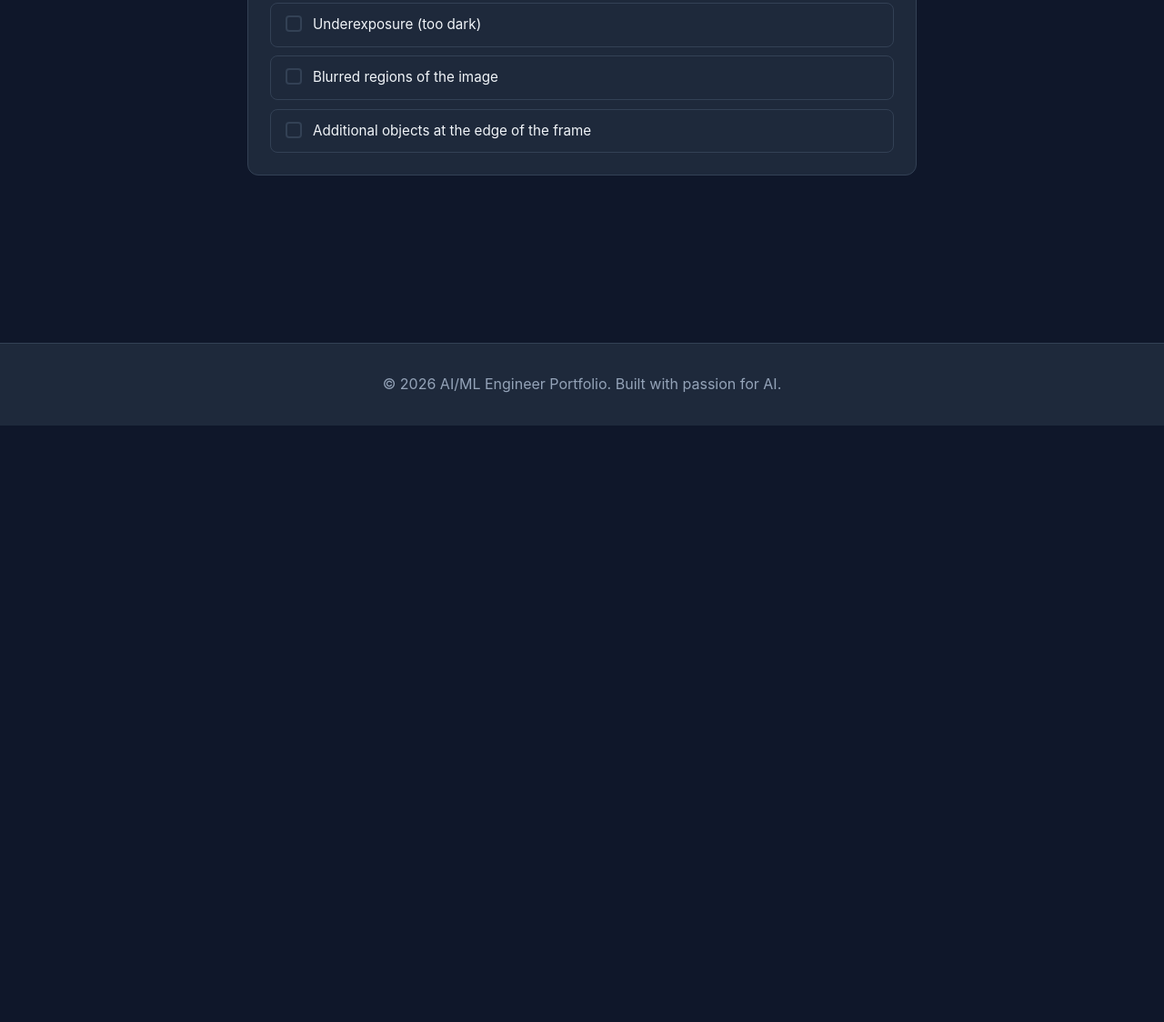
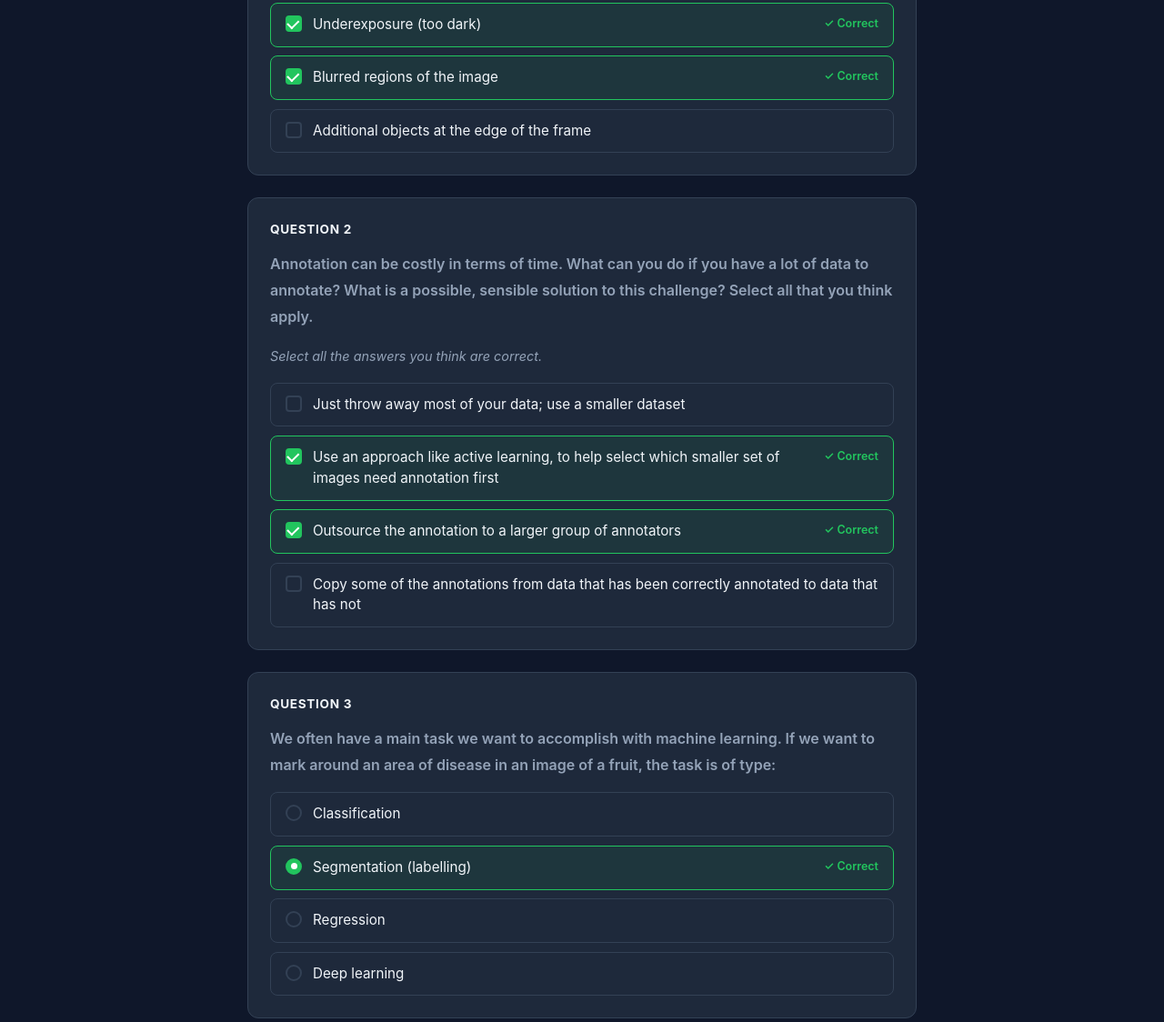
Before and after one commit to okwow123/okwow123.github.io, a plain HTML site: page posts/ml-experimental-design.html in a window 1280 px wide. Shown: the part 738-1862 px from the top of the page at 91% size. Before the commit the page ends 1206 px from the top, so only its background shows below. Drawn offline with Linux system fonts and the light colour scheme.

Commit message:
add addtional quiz and answer

```diff
--- a/posts/ml-experimental-design.html
+++ b/posts/ml-experimental-design.html
@@ -129,6 +129,28 @@
             border-color: var(--accent-blue);
         }
 
+        .option-item.correct {
+            border-color: #22c55e;
+            background: rgba(34, 197, 94, 0.08);
+        }
+
+        .option-item.correct .option-checkbox {
+            border-color: #22c55e;
+            background: #22c55e;
+            display: flex;
+            align-items: center;
+            justify-content: center;
+        }
+
+        .option-item.correct .option-checkbox::after {
+            content: '';
+            width: 10px;
+            height: 6px;
+            border-left: 2px solid white;
+            border-bottom: 2px solid white;
+            transform: rotate(-45deg) translateY(-1px);
+        }
+
         .option-checkbox {
             width: 18px;
             height: 18px;
@@ -138,10 +160,43 @@
             margin-top: 1px;
         }
 
+        .option-radio {
+            width: 18px;
+            height: 18px;
+            border: 2px solid var(--border-color);
+            border-radius: 50%;
+            flex-shrink: 0;
+            margin-top: 1px;
+        }
+
+        .option-item.correct .option-radio {
+            border-color: #22c55e;
+            background: #22c55e;
+            display: flex;
+            align-items: center;
+            justify-content: center;
+        }
+
+        .option-item.correct .option-radio::after {
+            content: '';
+            width: 7px;
+            height: 7px;
+            background: white;
+            border-radius: 50%;
+        }
+
         .option-text {
             font-size: 0.95rem;
             color: var(--text-primary);
             line-height: 1.5;
+        }
+
+        .correct-badge {
+            margin-left: auto;
+            font-size: 0.78rem;
+            font-weight: 600;
+            color: #22c55e;
+            white-space: nowrap;
         }
 
         .back-link {
@@ -204,21 +259,82 @@
                     <p class="question-instruction">Select all the answers you think are correct.</p>
 
                     <ul class="options-list">
-                        <li class="option-item">
+                        <li class="option-item correct">
                             <div class="option-checkbox"></div>
                             <span class="option-text">Over-exposure (too bright)</span>
+                            <span class="correct-badge">&#10003; Correct</span>
                         </li>
-                        <li class="option-item">
+                        <li class="option-item correct">
                             <div class="option-checkbox"></div>
                             <span class="option-text">Underexposure (too dark)</span>
+                            <span class="correct-badge">&#10003; Correct</span>
                         </li>
-                        <li class="option-item">
+                        <li class="option-item correct">
                             <div class="option-checkbox"></div>
                             <span class="option-text">Blurred regions of the image</span>
+                            <span class="correct-badge">&#10003; Correct</span>
                         </li>
                         <li class="option-item">
                             <div class="option-checkbox"></div>
                             <span class="option-text">Additional objects at the edge of the frame</span>
+                        </li>
+                    </ul>
+                </div>
+
+                <div class="question-block">
+                    <div class="question-label">Question 2</div>
+                    <p class="question-text">
+                        Annotation can be costly in terms of time. What can you do if you have a lot of data to annotate?
+                        What is a possible, sensible solution to this challenge? Select all that you think apply.
+                    </p>
+                    <p class="question-instruction">Select all the answers you think are correct.</p>
+
+                    <ul class="options-list">
+                        <li class="option-item">
+                            <div class="option-checkbox"></div>
+                            <span class="option-text">Just throw away most of your data; use a smaller dataset</span>
+                        </li>
+                        <li class="option-item correct">
+                            <div class="option-checkbox"></div>
+                            <span class="option-text">Use an approach like active learning, to help select which smaller set of images need annotation first</span>
+                            <span class="correct-badge">&#10003; Correct</span>
+                        </li>
+                        <li class="option-item correct">
+                            <div class="option-checkbox"></div>
+                            <span class="option-text">Outsource the annotation to a larger group of annotators</span>
+                            <span class="correct-badge">&#10003; Correct</span>
+                        </li>
+                        <li class="option-item">
+                            <div class="option-checkbox"></div>
+                            <span class="option-text">Copy some of the annotations from data that has been correctly annotated to data that has not</span>
+                        </li>
+                    </ul>
+                </div>
+
+                <div class="question-block">
+                    <div class="question-label">Question 3</div>
+                    <p class="question-text">
+                        We often have a main task we want to accomplish with machine learning.
+                        If we want to mark around an area of disease in an image of a fruit, the task is of type:
+                    </p>
+
+                    <ul class="options-list">
+                        <li class="option-item">
+                            <div class="option-radio"></div>
+                            <span class="option-text">Classification</span>
+                        </li>
+                        <li class="option-item correct">
+                            <div class="option-radio"></div>
+                            <span class="option-text">Segmentation (labelling)</span>
+                            <span class="correct-badge">&#10003; Correct</span>
+                        </li>
+                        <li class="option-item">
+                            <div class="option-radio"></div>
+                            <span class="option-text">Regression</span>
+                        </li>
+                        <li class="option-item">
+                            <div class="option-radio"></div>
+                            <span class="option-text">Deep learning</span>
                         </li>
                     </ul>
                 </div>
```
